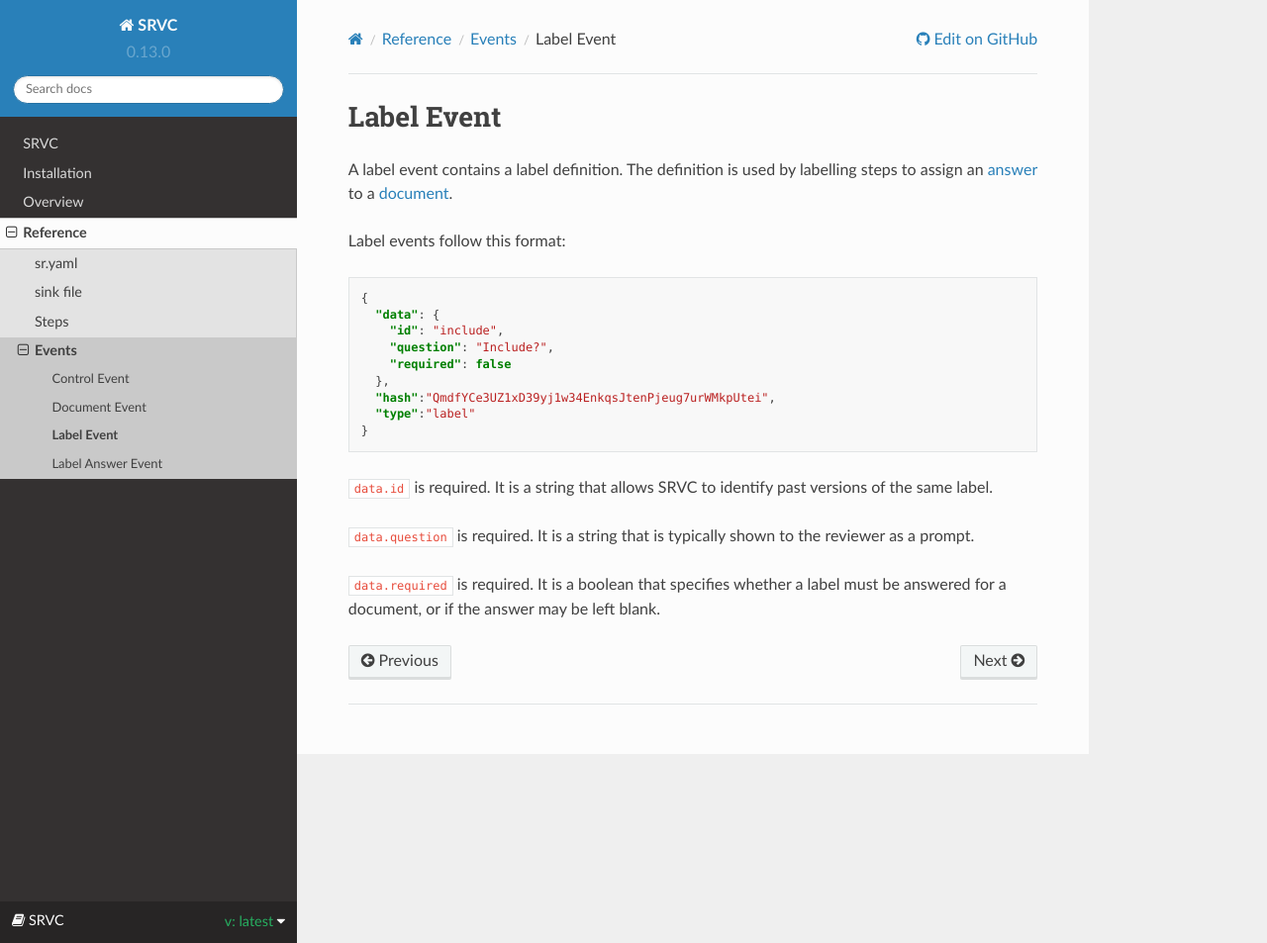
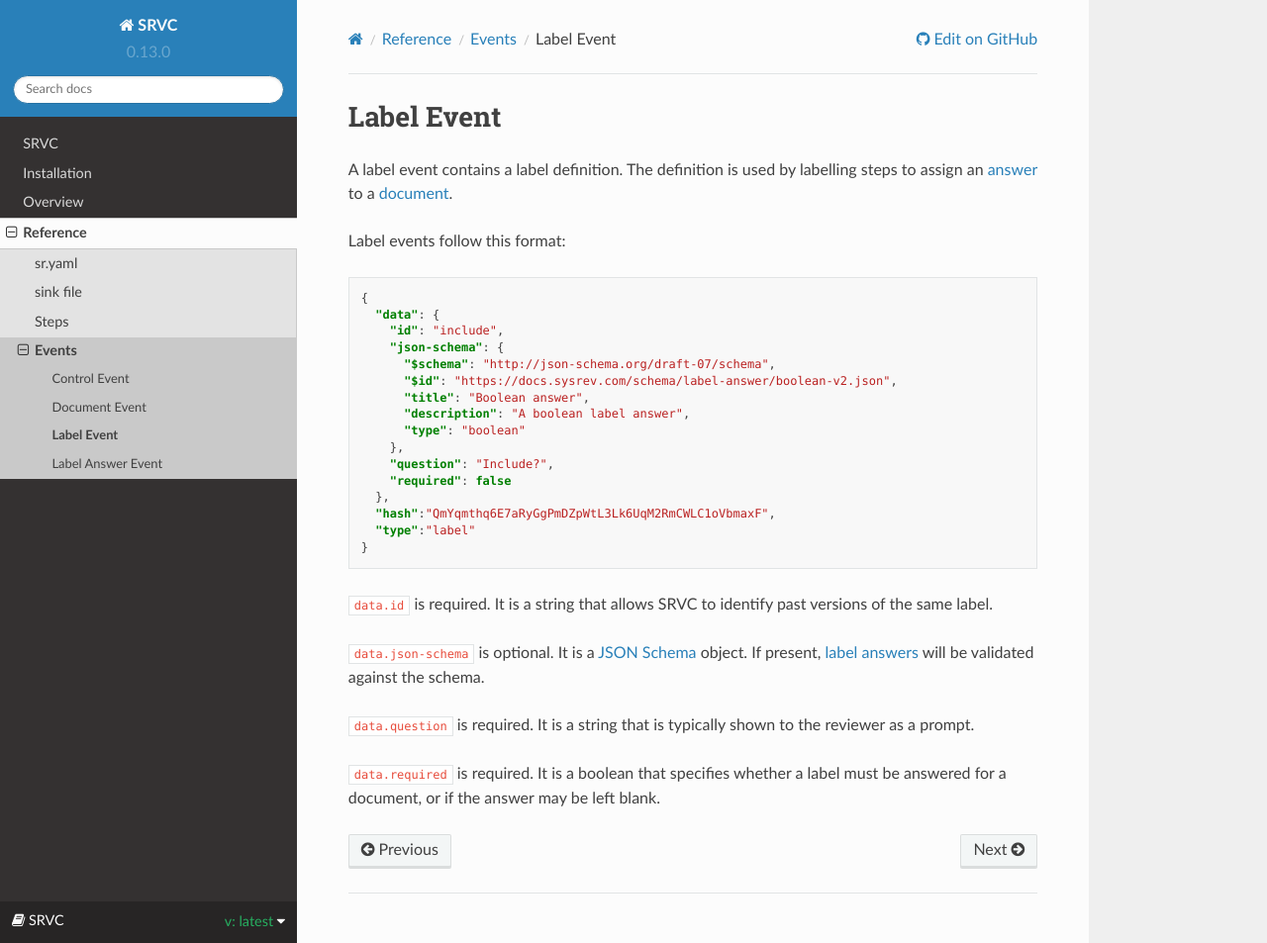
Before and after one commit to insilica/rs-srvc, a Sphinx documentation site: the page built from docs/ref/event/label.rst, in a window 1280 px wide and 953 px high. Shown: the whole window at 99% size. Built offline with Sphinx 7.4.7 and the Read the Docs theme 2.0.0, drawn with Linux system fonts in a browser that asks for light colours; the version number is read from the project's files by our own code.

Commit message:
Improve label.json-schema documentation

```diff
--- a/docs/ref/event/label.rst
+++ b/docs/ref/event/label.rst
@@ -12,16 +12,27 @@ Label events follow this format:
     {
       "data": {
         "id": "include",
+        "json-schema": {
+          "$schema": "http://json-schema.org/draft-07/schema",
+          "$id": "https://docs.sysrev.com/schema/label-answer/boolean-v2.json",
+          "title": "Boolean answer",
+          "description": "A boolean label answer",
+          "type": "boolean"
+        },
         "question": "Include?",
         "required": false
       },
-      "hash":"QmdfYCe3UZ1xD39yj1w34EnkqsJtenPjeug7urWMkpUtei",
+      "hash":"QmYqmthq6E7aRyGgPmDZpWtL3Lk6UqM2RmCWLC1oVbmaxF",
       "type":"label"
     }
 
 ``data.id`` is required.
 It is a string that allows SRVC to identify past versions of the same label.
 
+``data.json-schema`` is optional.
+It is a `JSON Schema <https://json-schema.org/>`_ object.
+If present, :doc:`label answers <label-answer>` will be validated against the schema.
+
 ``data.question`` is required.
 It is a string that is typically shown to the reviewer as a prompt.
 
```
Also changed, not shown: docs/ref/event/label-answer.rst (+4 -3 lines).
